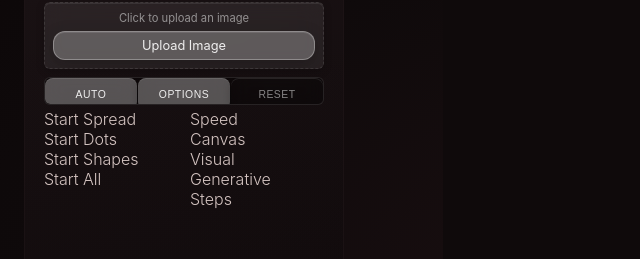
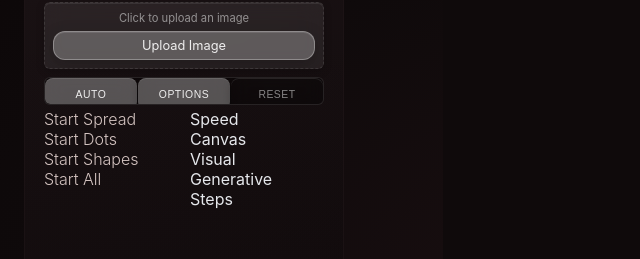
Before and after one commit to jo56/photo-induced-roughness, a React (Vite) app: page / in a window 1280 px wide. Shown: the part 107-366 px from the top of the page, without its empty margins (0-640 px from the left). Built offline with nearby package versions, Linux system fonts and the light colour scheme.

Commit message:
Update App.tsx

```diff
--- a/src/App.tsx
+++ b/src/App.tsx
@@ -1590,7 +1590,7 @@ export default function RoughImageGenerator(): JSX.Element {
         ].map(({ label, isActive, onClick, enabled }) => (
           <div
             key={label}
-            className={`section-header ${isActive ? 'active' : ''}`}
+            className={`section-header ${isActive ? "active" : ""}`} style={{ fontWeight: isActive ? "bold" : "normal", color: isActive ? "#e5e7eb" : "#e5e7eb" }}
             onClick={enabled ? onClick : undefined}
             style={{
               opacity: enabled ? 1 : 0.4,
@@ -1615,7 +1615,7 @@ export default function RoughImageGenerator(): JSX.Element {
         ].map(({ label, isActive, onClick }) => (
           <div
             key={label}
-            className={`section-header ${isActive ? 'active' : ''}`}
+            className={`section-header ${isActive ? "active" : ""}`} style={{ fontWeight: isActive ? "bold" : "normal", color: isActive ? "#e5e7eb" : "#e5e7eb" }}
             onClick={onClick}
           >
             <div className="section-title">{label}</div>
```
